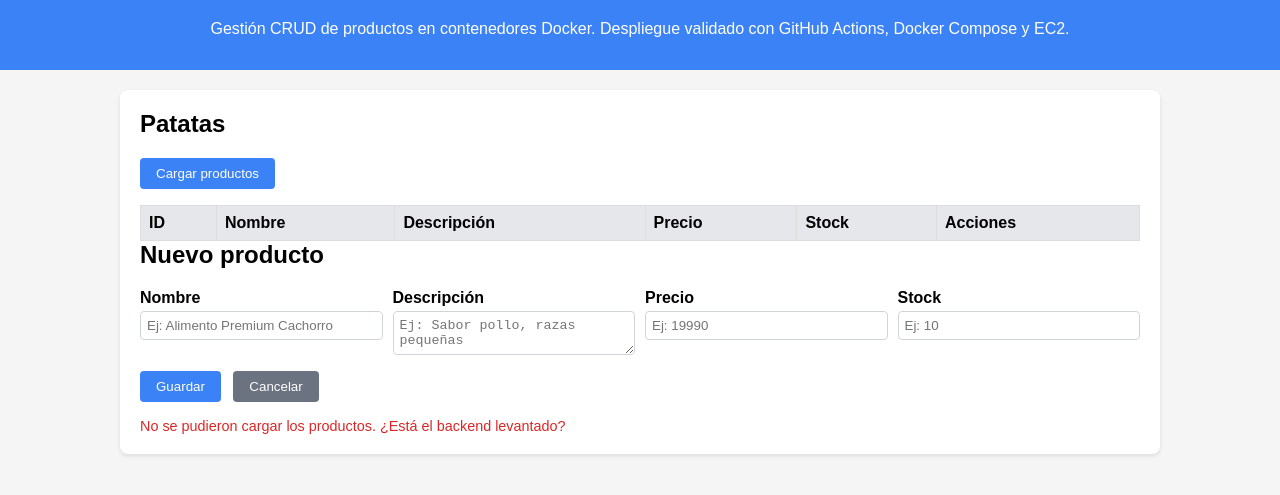
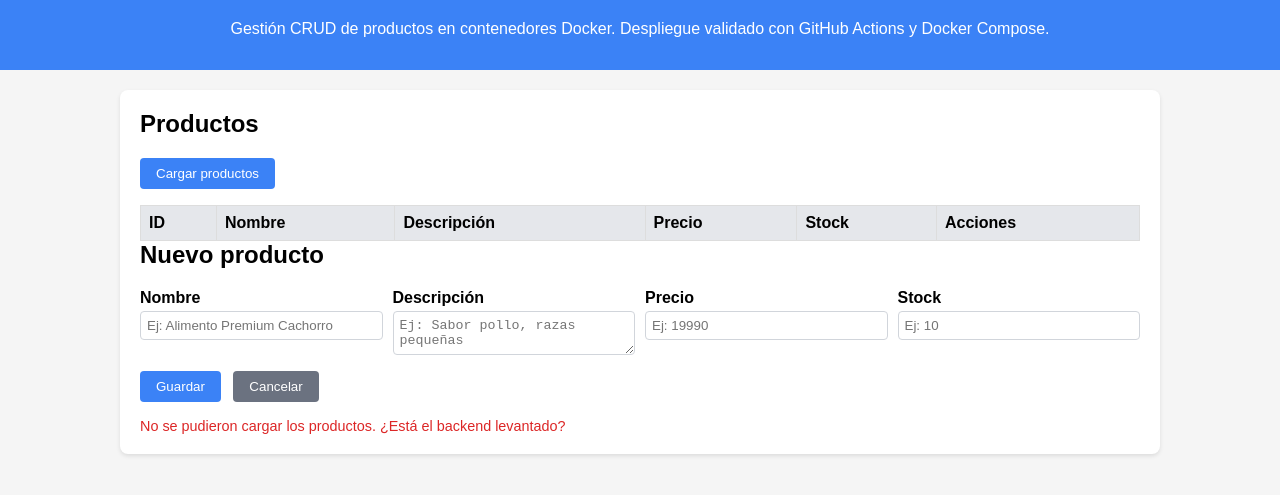
Before and after one commit to Robert4666/veterinariadevops, a plain HTML site: page frontend/index.html in a window 1280 px wide. Shown: the part 55-550 px from the top of the page. Drawn offline with Linux system fonts and the light colour scheme; no server answers.

Commit message:
Trigger frontend CI

```diff
--- a/frontend/index.html
+++ b/frontend/index.html
@@ -95,11 +95,11 @@
 <body>
   <header>
     <h1>Tienda de Alimentos para Perritos 🐶</h1>
-    <p>Gestión CRUD de productos en contenedores Docker. Despliegue validado con GitHub Actions, Docker Compose y EC2.</p>
+    <p>Gestión CRUD de productos en contenedores Docker. Despliegue validado con GitHub Actions y Docker Compose.</p>
   </header>
   <main>
     <section>
-      <h2>Patatas</h2>
+      <h2>Productos</h2>
       <div class="actions">
         <button id="btnCargar">Cargar productos</button>
       </div>
```
Also changed, not shown: .github/workflows/deploy.yml.
